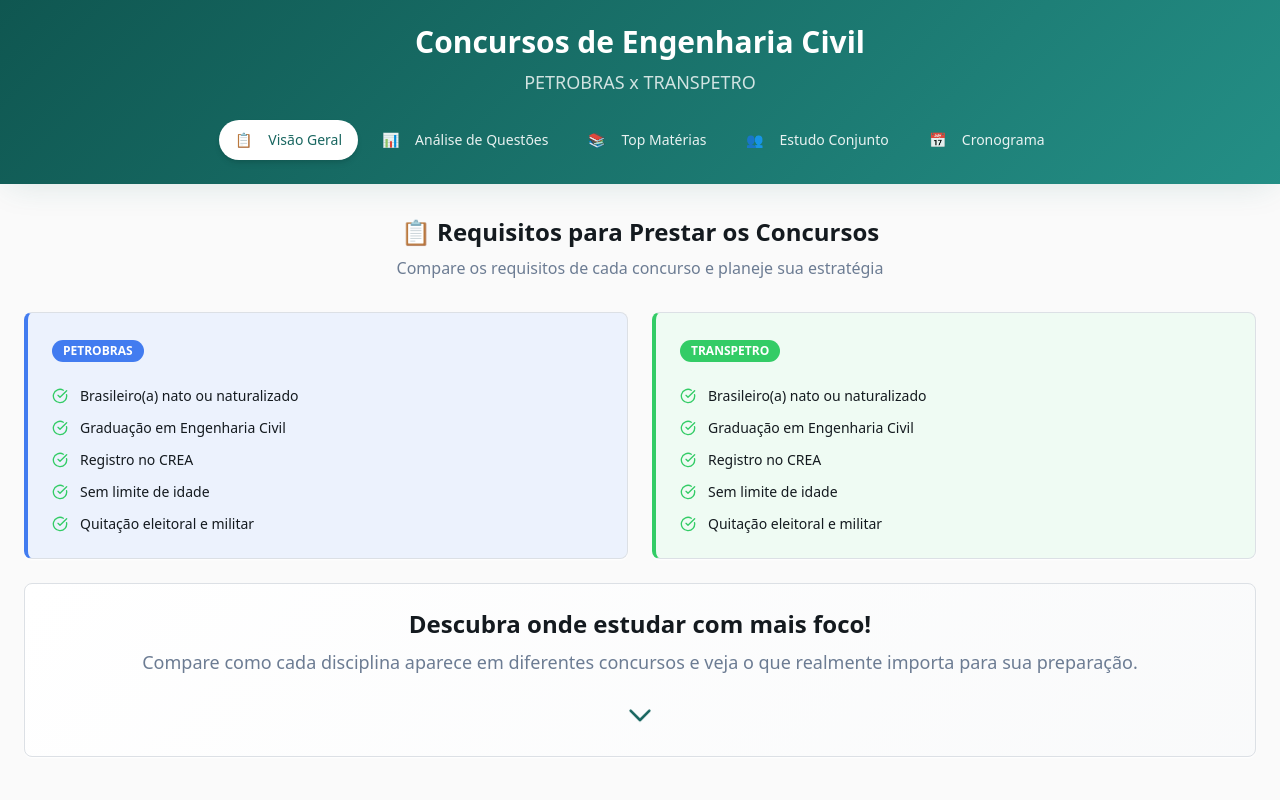
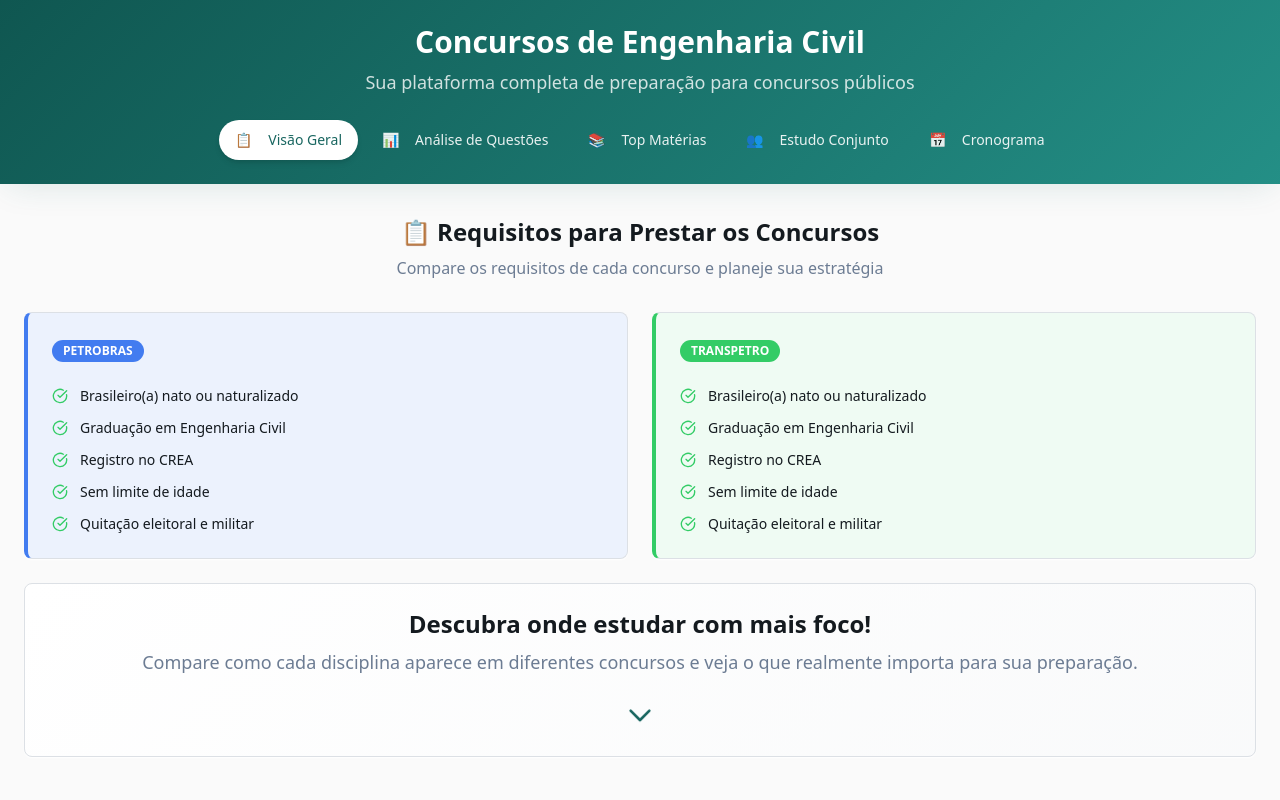
Before and after one commit to produtoseoperacoes-ux/engenharia-civil-raiox-comandante, a React (Vite) app: page / in a window 1280 px wide. Shown: the top 800 px of the page. Built offline with nearby package versions, Linux system fonts and the light colour scheme.

Commit message:
Code edited in Lovable Code Editor

```diff
--- a/src/components/StudyHeader.tsx
+++ b/src/components/StudyHeader.tsx
@@ -23,7 +23,7 @@ export const StudyHeader = ({ activeTab, onTabChange }: StudyHeaderProps) => {
               Concursos de Engenharia Civil
             </h1>
             <p className="text-white/80 text-lg">
-              PETROBRAS x TRANSPETRO
+             Sua plataforma completa de preparação para concursos públicos
             </p>
           </div>
 
```
